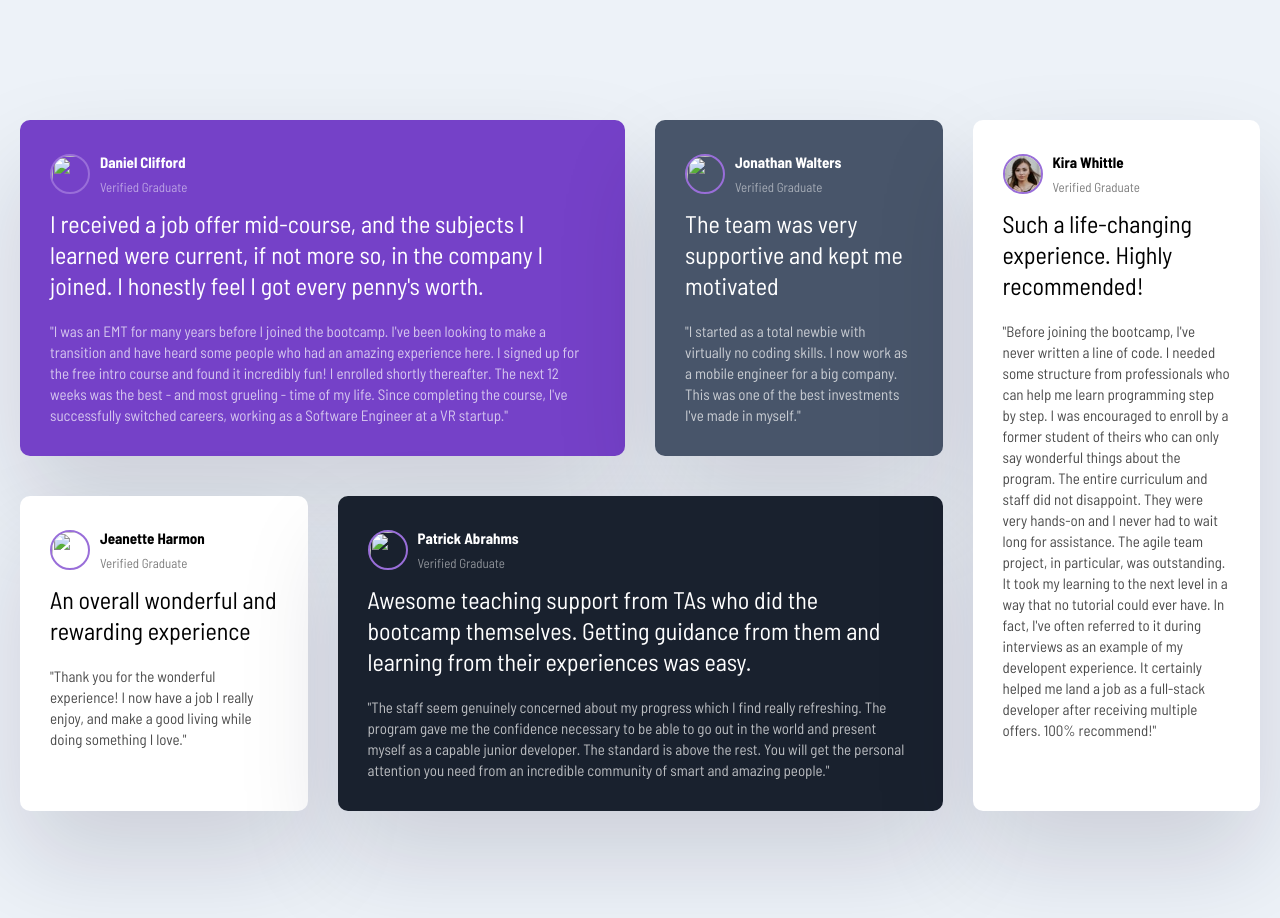
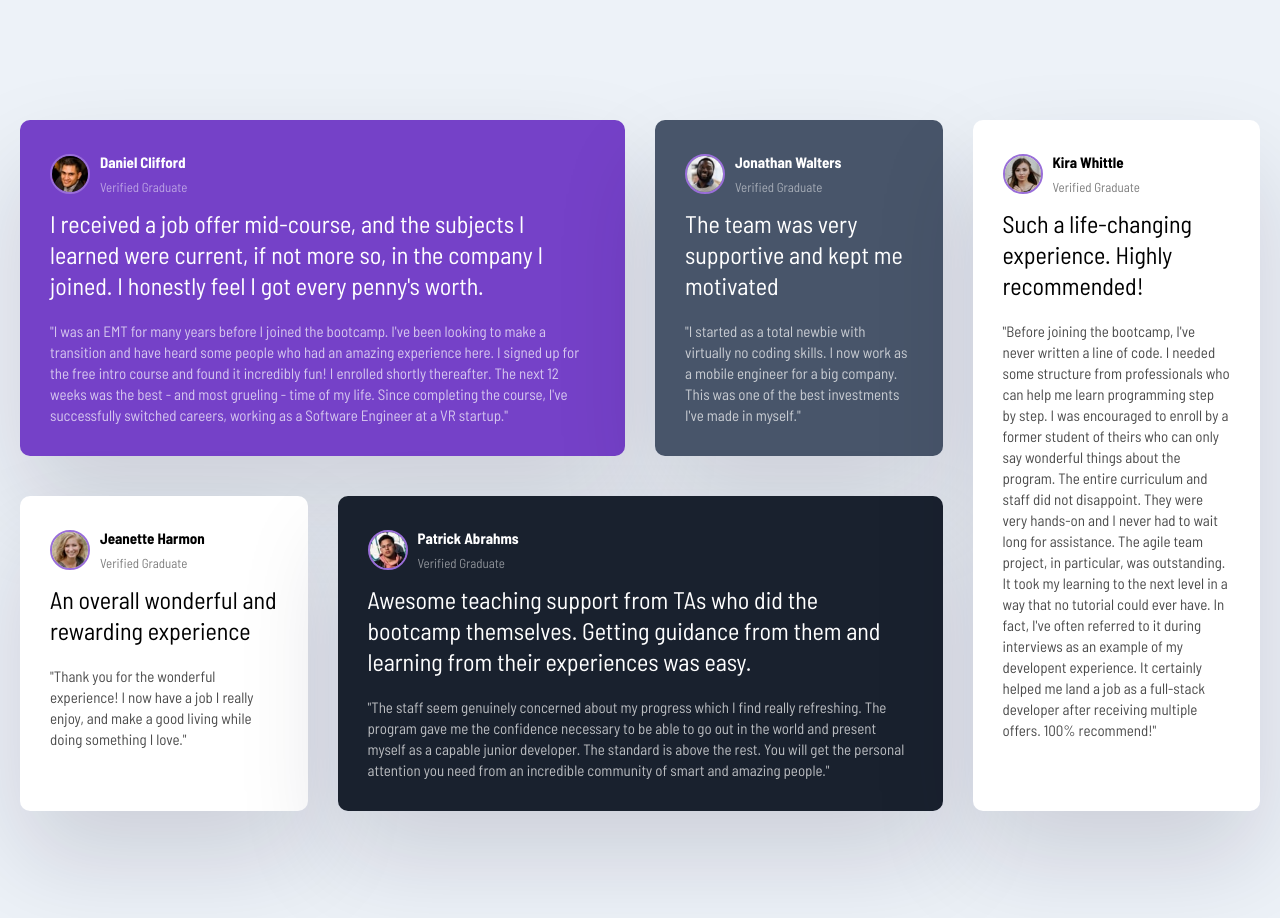
Before and after one commit to RazvanTSG/Grid-Cards, a plain HTML site: page index.html in a window 1280 px wide. Drawn offline with Linux system fonts and the light colour scheme; files whose address does not match are found by name.

Commit message:
Update index.html

```diff
--- a/index.html
+++ b/index.html
@@ -10,7 +10,7 @@
 <div class="testimonials">
 <div class="card card--bg-purple">
 <header class="card__header">
-<img src="images/image-daniel.jpg" class="card__img">
+<img src="image-daniel.jpg" class="card__img">
 <div>
 <h3>Daniel Clifford</h3>
 <p>Verified Graduate</p>
@@ -30,7 +30,7 @@
 
       <div class="card card--bg-gray-blue">
         <header class="card__header">
-          <img src="images/image-jonathan.jpg" class="card__img" alt="" />
+          <img src="image-jonathan.jpg" class="card__img" alt="" />
           <div>
             <h3>Jonathan Walters</h3>
             <p>Verified Graduate</p>
@@ -48,7 +48,7 @@
 
       <div class="card">
         <header class="card__header">
-          <img src="images/image-jeanette.jpg" class="card__img" alt="" />
+          <img src="image-jeanette.jpg" class="card__img" alt="" />
           <div>
             <h3>Jeanette Harmon</h3>
             <p>Verified Graduate</p>
@@ -63,7 +63,7 @@
 
       <div class="card card--bg-black-blue">
         <header class="card__header">
-          <img src="images/image-patrick.jpg" class="card__img" alt="" />
+          <img src="image-patrick.jpg" class="card__img" alt="" />
           <div>
             <h3>Patrick Abrahms</h3>
             <p>Verified Graduate</p>
```
